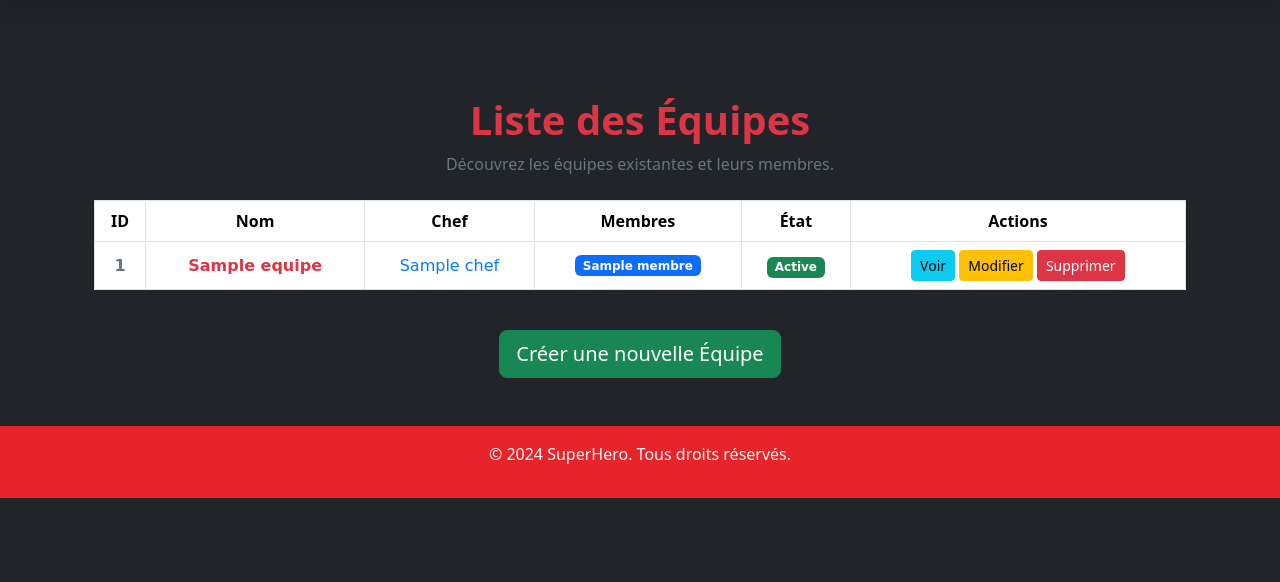
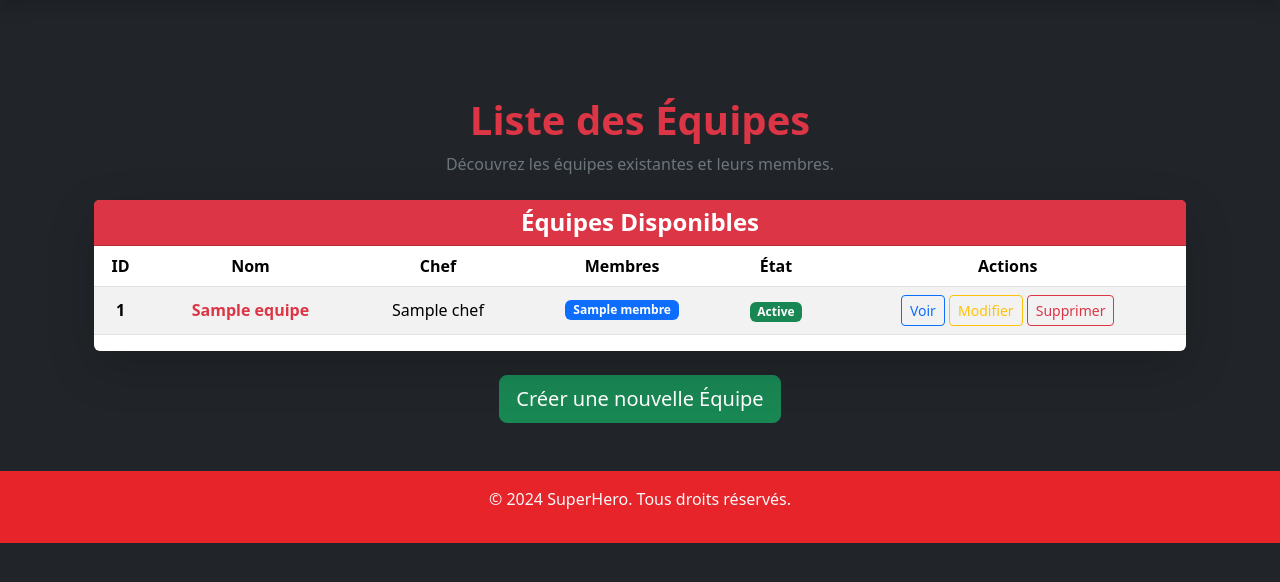
Before and after one commit to sgahovey/SuperHeroProjet, a Symfony app: template templates/equipe/index.html.twig in a window 1280 px wide. Shown: the part 62-644 px from the top of the page. Run offline with Twig, Linux system fonts and the light colour scheme; the template is opened without the code that fills it: most values are stand-ins (such as "Sample title", 1, 10 or a date in 2020); some libraries are stand-ins or nearby versions.

Commit message:
Configuration de Equipe

```diff
--- a/templates/equipe/edit.html.twig
+++ b/templates/equipe/edit.html.twig
@@ -27,11 +27,14 @@
                         {{ form_errors(form.nom) }}
                     </div>
 
-                    <!-- État -->
+                    {# <!-- État -->
                     <div class="form-check mb-3">
                         {{ form_widget(form.estActive, {'attr': {'class': 'form-check-input'}}) }}
                         {{ form_label(form.estActive, 'Équipe Active ?', {'label_attr': {'class': 'form-check-label'}}) }}
                         {{ form_errors(form.estActive) }}
+                    </div> #}
+                    <div style="display: none;">
+                        {{ form_row(form.estActive) }}
                     </div>
 
                     <!-- Boutons -->
--- a/templates/equipe/index.html.twig
+++ b/templates/equipe/index.html.twig
@@ -12,8 +12,12 @@
 
     <!-- Tableau des équipes -->
     {% if equipes|length > 0 %}
-        <div class="table-responsive">
-            <table class="table table-bordered table-hover text-center align-middle">
+        <div class="card shadow-lg border-0">
+            <div class="card-header bg-danger text-white text-center">
+                <h4 class="mb-0 fw-bold">Équipes Disponibles</h4>
+            </div>
+            <div class="card-body p-0">
+                <table class="table table-hover table-striped text-center align-middle">
                     <thead class="bg-danger text-white">
                         <tr>
                             <th>ID</th>
@@ -27,34 +31,33 @@
                     <tbody>
                     {% for equipe in equipes %}
                         <tr>
-                        <!-- Polices personnalisées -->
-                        <td class="fw-bold" style="font-family: 'Comic Sans MS', sans-serif; color: #6c757d;">{{ equipe.id }}</td>
-                        <td class="text-danger fw-bold" style="font-family: 'Comic Sans MS', cursive;">{{ equipe.nom }}</td>
-                        <td style="font-family: 'Comic Sans MS', sans-serif; color: #007bff;">{{ equipe.chef.nom }}</td>
+                            <td class="fw-bold">{{ equipe.id }}</td>
+                            <td class="text-danger fw-bold">{{ equipe.nom }}</td>
+                            <td>{{ equipe.chef.nom }}</td>
                             <td>
                                 <div class="d-flex flex-wrap gap-2 justify-content-center">
                                     {% for membre in equipe.membres %}
-                                    <span class="badge bg-primary" style="font-family: 'Comic Sans MS', monospace;">{{ membre.nom }}</span>
+                                        <span class="badge bg-primary">{{ membre.nom }}</span>
                                     {% else %}
-                                    <span class="text-muted" style="font-family: 'Comic Sans MS', sans-serif;">Aucun membre</span>
+                                        <span class="text-muted">Aucun membre</span>
                                     {% endfor %}
                                 </div>
                             </td>
                             <td>
-                            <span class="badge {{ equipe.estActive ? 'bg-success' : 'bg-secondary' }}" style="font-family: 'Comic Sans MS', cursive;">
+                                <span class="badge {{ equipe.estActive ? 'bg-success' : 'bg-secondary' }}">
                                     {{ equipe.estActive ? 'Active' : 'Inactive' }}
                                 </span>
                             </td>
                             <td>
-                            <a href="{{ path('app_equipe_show', {'id': equipe.id}) }}" class="btn btn-info btn-sm">
+                                <a href="{{ path('app_equipe_show', {'id': equipe.id}) }}" class="btn btn-outline-primary btn-sm">
                                     <i class="fas fa-eye"></i> Voir
                                 </a>
-                            <a href="{{ path('app_equipe_edit', {'id': equipe.id}) }}" class="btn btn-warning btn-sm">
+                                <a href="{{ path('app_equipe_edit', {'id': equipe.id}) }}" class="btn btn-outline-warning btn-sm">
                                     <i class="fas fa-edit"></i> Modifier
                                 </a>
                                 <form method="post" action="{{ path('app_equipe_delete', {'id': equipe.id}) }}" style="display:inline;" onsubmit="return confirm('Voulez-vous vraiment supprimer cette équipe ?');">
                                     <input type="hidden" name="_token" value="{{ csrf_token('delete' ~ equipe.id) }}">
-                                <button type="submit" class="btn btn-danger btn-sm">
+                                    <button type="submit" class="btn btn-outline-danger btn-sm">
                                         <i class="fas fa-trash-alt"></i> Supprimer
                                     </button>
                                 </form>
@@ -63,6 +66,7 @@
                     {% endfor %}
                     </tbody>
                 </table>
+            </div>
         </div>
     {% else %}
         <div class="alert alert-warning text-center" role="alert">
```
Also changed, not shown: migrations/Version20241128074439.php (added, +35 -0 lines), src/Entity/Equipe.php (+14 -13 lines), src/Entity/Mission.php (+0 -18 lines), templates/equipe/show.html.twig (+10 -1 lines). Lines whose indentation alone changed are shown as unchanged.
